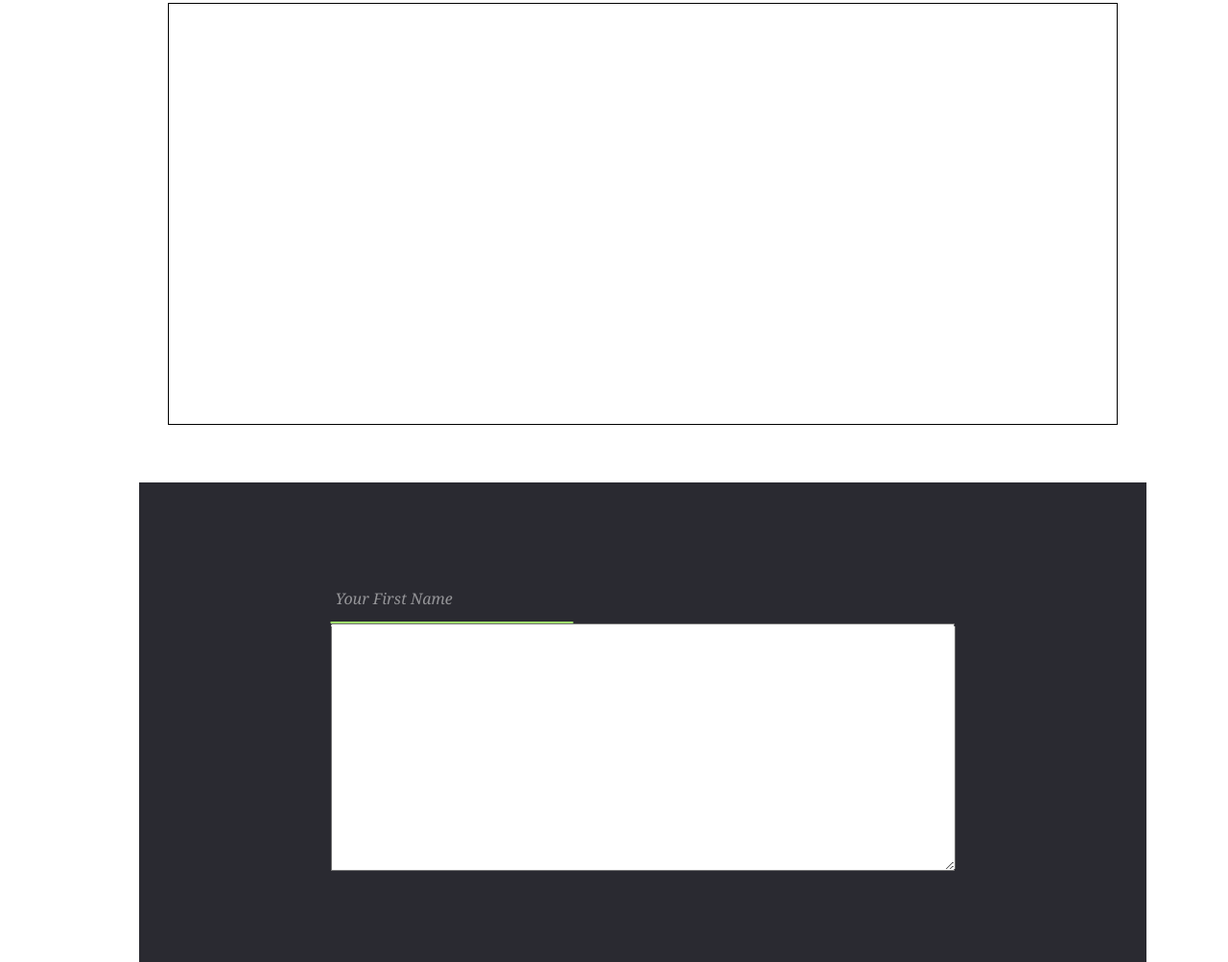
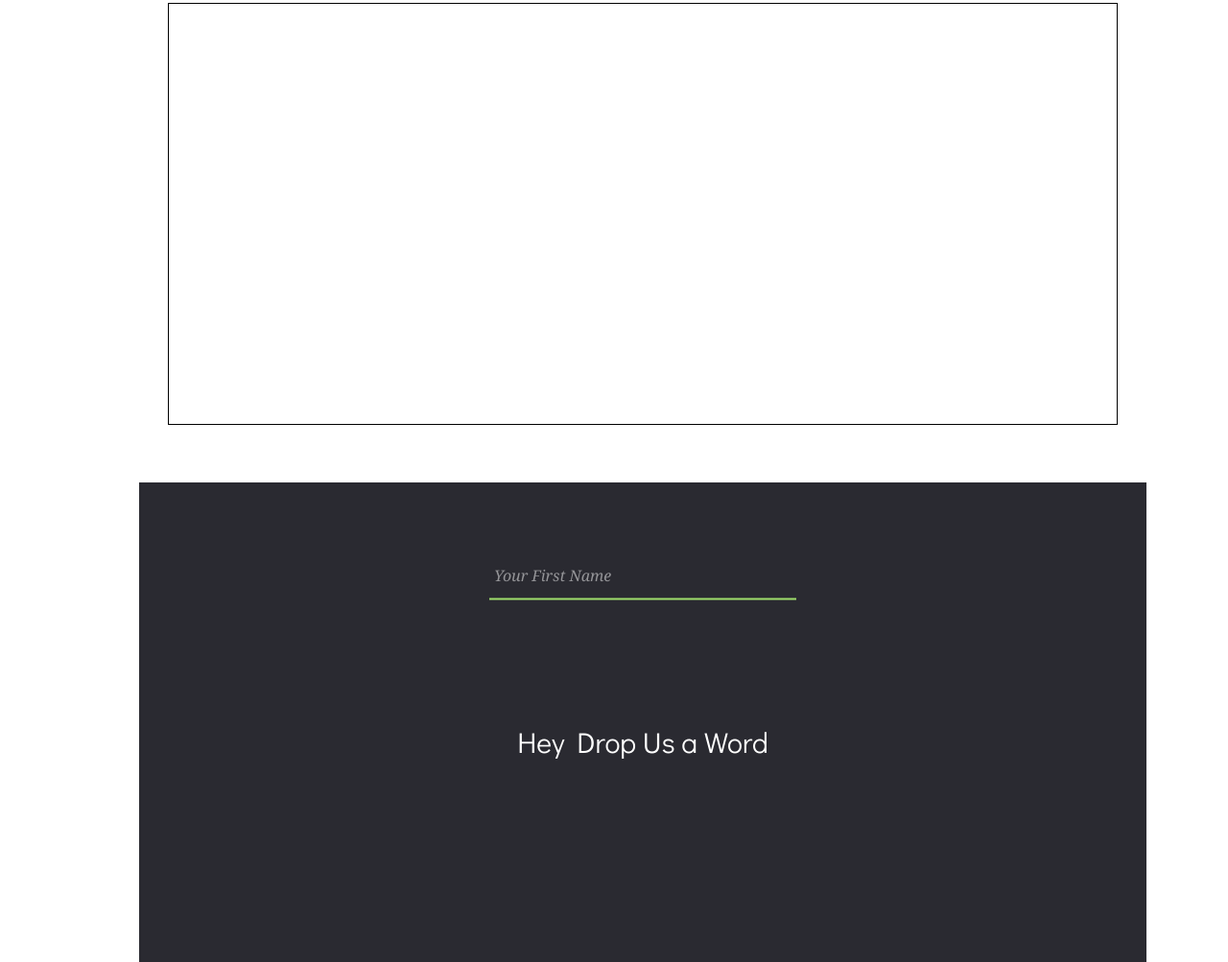
Before and after one commit to MehdiAlouafi/Disko, a website: page _www/index.html in a window 1280 px wide. Shown: the part 822-1825 px from the top of the page at 96% size. Drawn offline with Linux system fonts and the light colour scheme.

Commit message:
C'est le commit qui m'ouvre les yeux sur mon niveau ridicule haha..ha..ha....

```diff
--- a/_www/index.html
+++ b/_www/index.html
@@ -74,12 +74,13 @@
 
       </div>
       <div class="slider__slide slider__slide--input">
-        <form>
+        <form content="Hey Drop Us a Word" content2="lol">
           <div class="input-group">
             <input class="input-group__field" id="input-01" type="text">
             <label class="input-group__label" for="input-01">Your First Name</label>
+
           </div>
-          <textarea name="textarea" rows="12" cols="70"></textarea>
+          <textarea name="textarea" rows="12" cols="70" ></textarea>
 
         </form>
       </div>
--- a/_www/js/functions.js
+++ b/_www/js/functions.js
@@ -67,6 +67,16 @@ $(function(){
 
     }
   })
+  $('textarea').focusout(function(){
+    $textAreaVal = $(this).val();
+    if($textAreaVal === ""){
+      $('textarea').removeClass('has-value');
+    } else {
+      $('textarea').addClass('has-value');
+      console.log('bonjour');
+
+    }
+  })
   // var svgImage = new Image();
   //   svgImage.src= 'http://image005.flaticon.com/159/svg/136/136262.svg'
   // const canvas = document.getElementById('canvas'),
--- a/_www/sass/main.sass
+++ b/_www/sass/main.sass
@@ -106,10 +106,37 @@ header
         top: 50%
         left: 50%
         transform: translate(-50%,-50%)
+        textarea
+          border: none
+          max-width: 320px
+          resize: none
+          padding: 15px
+          margin-top: 25px
+          background-color: transparent
+          transition: background-color 0.3s ease-in-out
+          border-radius: 2px
+          &:focus,
+          &.has-value
+            outline: none
+            background-color: $white
+        &::after
+          content: attr(content)
+          position: absolute
+          top: 50%
+          left: 50%
+          transform: translate(-50%)
+          color: #fff
+          font-size: 30px
+          width: 100%
+          text-align: center
+          pointer-events: none
 
 
 .input-group
   position: relative
+  text-align: center
+  margin: 0 auto
+  max-width: 320px
   &__field
     padding: 15px 25px 15px 5px
     position: relative
@@ -119,6 +146,7 @@ header
     border-bottom:  2px solid #A0DF6D
     transition: all 0.3s ease-in-out
     color: $white
+    width: 100%
     &:focus + .input-group__label,
     &.has-value + .input-group__label
       bottom: 60px
```
Also changed, not shown: _www/main.css.
